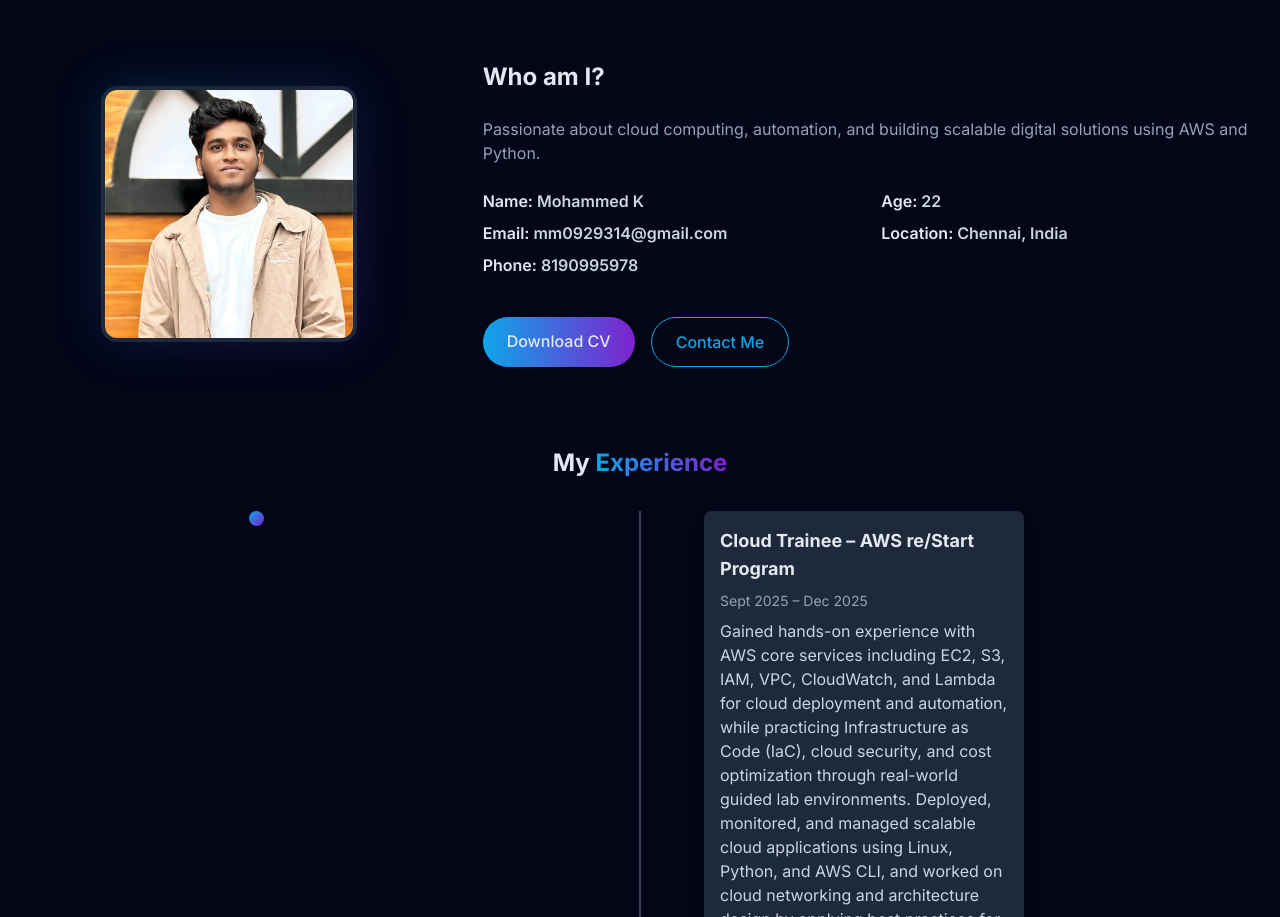
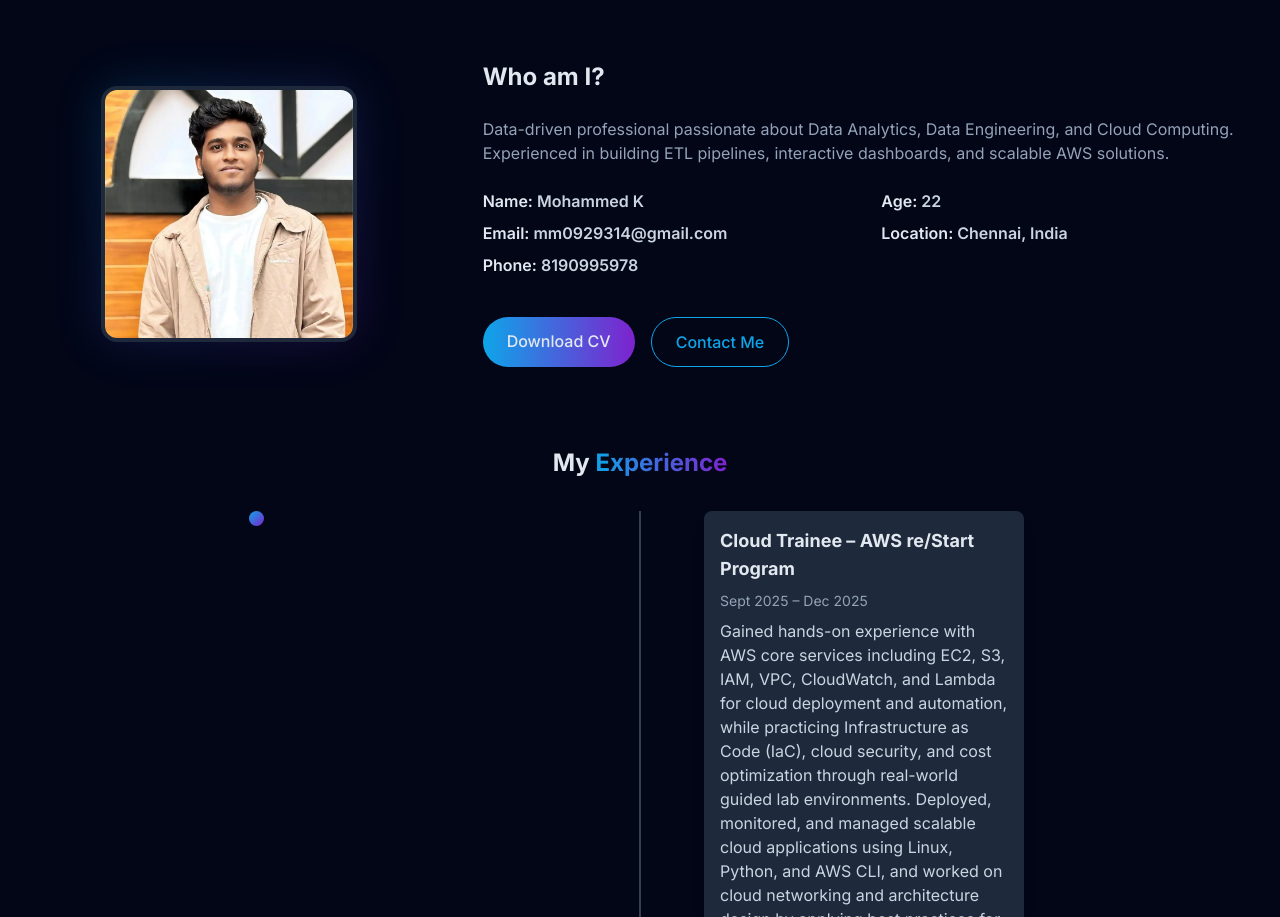
Before and after one commit to Mohammedk8190/Mohammed_Portfolio, a plain HTML site: page index.html in a window 1280 px wide. Shown: the part 943-1860 px from the top of the page. Drawn offline with nearby package versions, Linux system fonts and the light colour scheme.

Commit message:
Update index.html

```diff
--- a/index.html
+++ b/index.html
@@ -235,7 +235,7 @@ Entry-level Data Analyst and Data Engineering enthusiast with practical experien
                 <div class="md:w-2/3 md:pl-12">
                     <h3 class="text-2xl font-bold mb-6">Who am I?</h3>
                     <p class="text-slate-400 mb-6">
-                        Passionate about cloud computing, automation, and building scalable digital solutions using AWS and Python.
+                      Data-driven professional passionate about Data Analytics, Data Engineering, and Cloud Computing. Experienced in building ETL pipelines, interactive dashboards, and scalable AWS solutions.
                     </p>
 
                     <div class="grid grid-cols-1 md:grid-cols-2 gap-6 mb-8">
```
